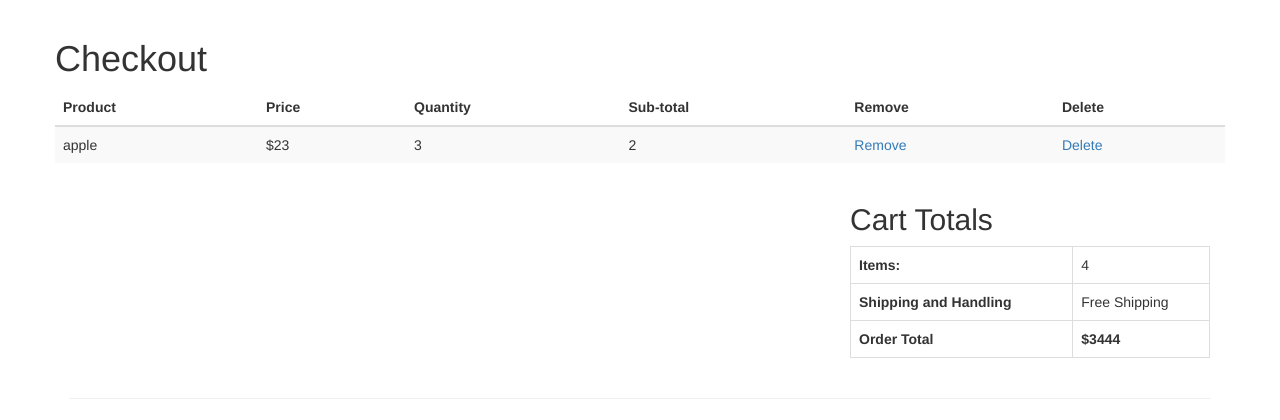
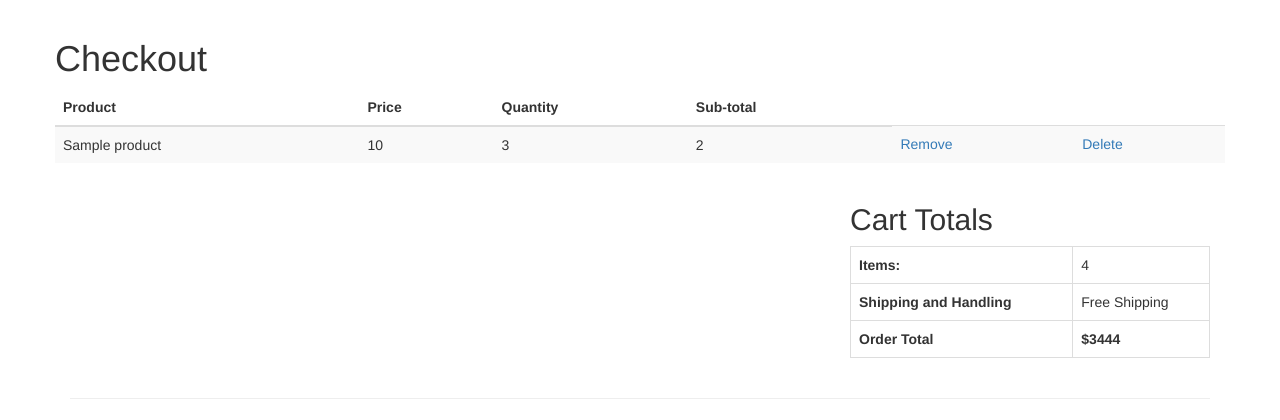
Before and after one commit to SaminYeaser/ecommmer_site, a PHP site: page /checkout.php in a window 1280 px wide. Shown: the part 51-471 px from the top of the page. Run offline with PHP 8.4, Linux system fonts and the light colour scheme; tables that the repository leaves empty or names only in its code hold one stand-in row (values such as "Sample post").

Commit message:
cart page showing products(2)

```diff
--- a/public/cart.php
+++ b/public/cart.php
@@ -41,4 +41,28 @@ if(isset($_GET['delete'])){
     $_SESSION['product_'. $_GET['delete']] = 0;
     redirect("checkout.php");
 }
+
+
+function cart(){
+
+    $query = query("select * from products");
+    confirm($query);
+
+    while ($row= fetch_array($query)) {
+        $product = <<<DELI
+
+            <tr>
+                <td>{$row['product_title']}</td>
+                <td>{$row['product_price']}</td>
+                <td>3</td>
+                <td>2</td>
+                <td><a href="cart.php?remove=1">Remove</a></td>
+                <td><a href="cart.php?delete=1">Delete</a></td>
+
+            </tr>
+
+DELI;
+        echo $product;
+    }
+}
 ?>
--- a/public/checkout.php
+++ b/public/checkout.php
@@ -1,4 +1,5 @@
 <?php require_once("../resources/config.php"); ?>
+<?php require_once("cart.php"); ?>
 
 
 <?php include(TEMPLATE_FRONT . SAM ."header.php");
@@ -29,22 +30,13 @@ echo $_SESSION['product_1'];
            <th>Price</th>
            <th>Quantity</th>
            <th>Sub-total</th>
-              <th>Remove</th>
-              <th>Delete</th>
+
 
 
           </tr>
         </thead>
         <tbody>
-            <tr>
-                <td>apple</td>
-                <td>$23</td>
-                <td>3</td>
-                <td>2</td>
-                <td><a href="cart.php?remove=1">Remove</a></td>
-                <td><a href="cart.php?delete=1">Delete</a></td>
-
-            </tr>
+            <?php cart();?>
         </tbody>
     </table>
 </form>
```
